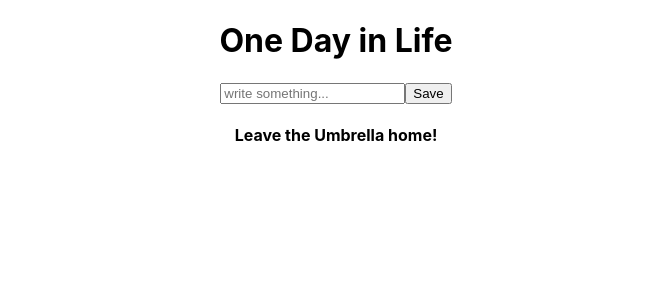
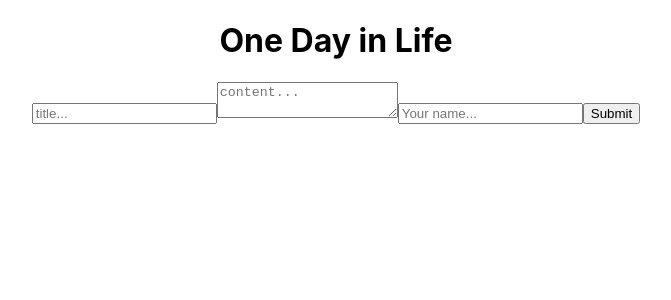
Before and after one commit to nenoch/ODIL, a React (Create React App) app: page / in a window 1280 px wide. Shown: the top 300 px of the page, without its empty margins (304-975 px from the left). Built offline with nearby package versions, Linux system fonts and the light colour scheme.

Commit message:
add journal submission page structure

```diff
--- a/src/pages/MainPage/MainPage.jsx
+++ b/src/pages/MainPage/MainPage.jsx
@@ -2,56 +2,63 @@ import React, { useState } from "react";
 import axios from "axios";
 
 const MainPage = () => {
-  const [input, setInput] = useState(undefined);
-  const [weather, setWeather] = useState({});
+  const [input, setInput] = useState({
+    title: "",
+    body: "",
+    author: ""
+  });
 
-  const addPost = async event => {
-    event.preventDefault();
+  const addJournal = async () => {
+    const { title, body, author } = input;
+    console.log("input", input);
+    console.log("got here");
+
     const res = await axios.post(
-      "http://localhost:8000/todos",
-      { title: input },
+      "http://localhost:8000/journals",
+      {
+        title,
+        body,
+        author
+      },
       {
         headers: {
-          // "Authorization": "Bearer falafel",
           "Content-Type": "application/json"
         }
       }
     );
-    console.log(res.data);
   };
 
-  const getWeather = async data => {
-    const res = await axios.get(
-      `https://weather-service-api.getimpala.com/api/v1/weather?latitude=${data.latitude}&longitude=${data.longitude}`,
-      {
-        headers: {
-          "Authorization": "Bearer falafel",
-          "Content-Type": "application/json"
-        }
-      }
-    );
-    setWeather(res.data);
+  const handleChangeField = (key, event) => {
+    setInput({
+      ...input,
+      [key]: event.target.value
+    });
   };
 
-  const umbrellaRequired =
-    weather.chanceOfRain >= 0.5 && weather.accuracyOfReport >= 0.75 ? true : false;
-
-  const handleInput = event => {
-    event.preventDefault();
-    setInput(event.target.value);
-  };
+  const { title, body, author } = input;
 
   return (
     <>
       <h1>One Day in Life</h1>
       <div>
-        <form onSubmit={addPost}>
-          <input type="text" onChange={handleInput} placeholder="write something..." />
-          <button type="submit">Save</button>
-        </form>
-      </div>
-      <div>
-          <h4>{umbrellaRequired ? "Take the Umbrella!" : "Leave the Umbrella home!"}</h4>
+        <input
+          onChange={e => handleChangeField("title", e)}
+          value={title}
+          placeholder="title..."
+        />
+        <textarea
+          onChange={e => handleChangeField("body", e)}
+          placeholder="content..."
+          value={body}
+        ></textarea>
+        <input
+          onChange={e => handleChangeField("author", e)}
+          value={author}
+          placeholder="Your name..."
+        />
+        <button onClick={addJournal}>
+          Submit
+        </button>
       </div>
     </>
   );
```
